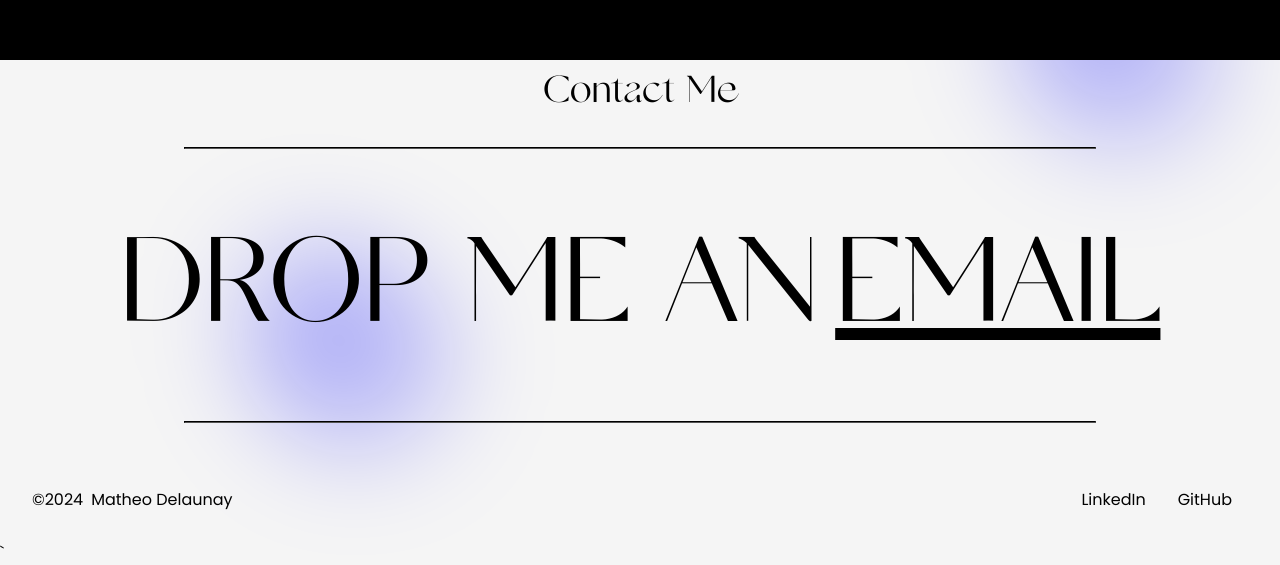
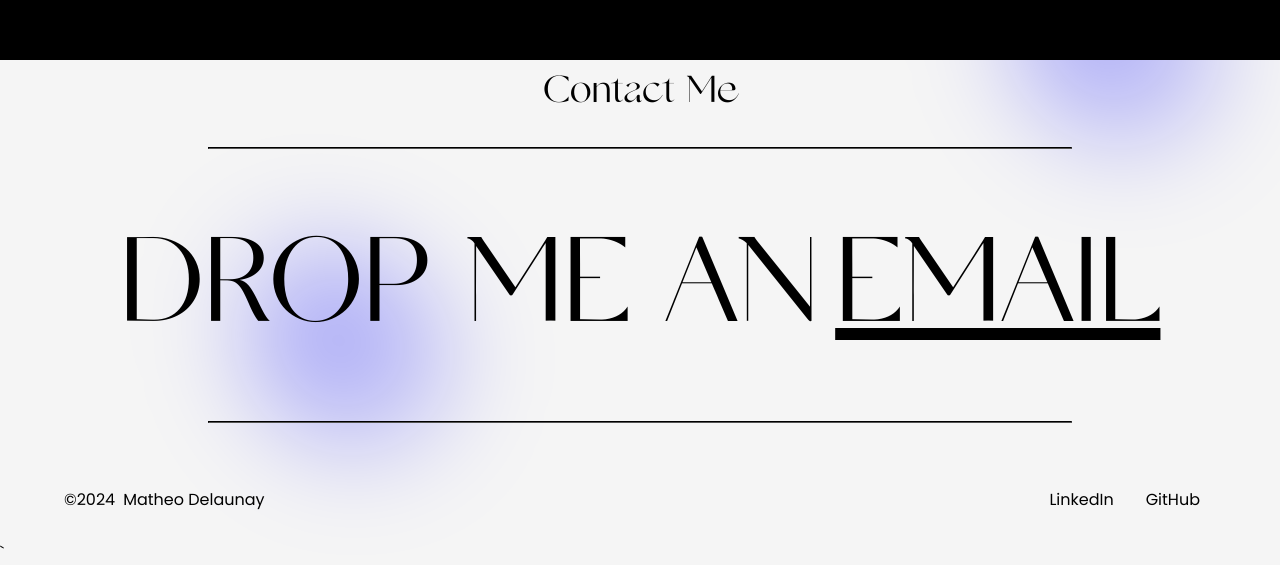
Before and after one commit to D-Seonay/portfolio-matheo-delaunay-2024, a React (Create React App) app: page /about in a window 1280 px wide. Shown: the part 2507-3072 px from the top of the page. Built offline with nearby package versions, Linux system fonts and the light colour scheme.

Commit message:
feat @media drop me an email title

```diff
--- a/src/component/ui/ContactMe.js
+++ b/src/component/ui/ContactMe.js
@@ -78,7 +78,7 @@ const ContactMeContainer = styled.footer`
   justify-content: center;
   align-items: center;
   color: #fff;
-  padding: 2rem;
+  padding: 4rem;
   text-align: center;
   width: 100%;
   height: 60vh;
@@ -93,11 +93,11 @@ const Title = styled.h1`
   }
 
   @media (max-width: 768px) {
-    font-size: 2rem;
+    font-size: 3rem;
   }
 
   @media (max-width: 576px) {
-    font-size: 1.5rem;
+    font-size: 2rem;
   }
 `;
 
@@ -106,13 +106,6 @@ const Divider = styled.hr`
   margin: 1rem auto;
   border-color: ${props => (props.theme === 'light' ? '#000' : '#fff')};
 
-  @media (max-width: 768px) {
-    width: 50%;
-  }
-
-  @media (max-width: 576px) {
-    width: 30%;
-  }
 `;
 
 
```
